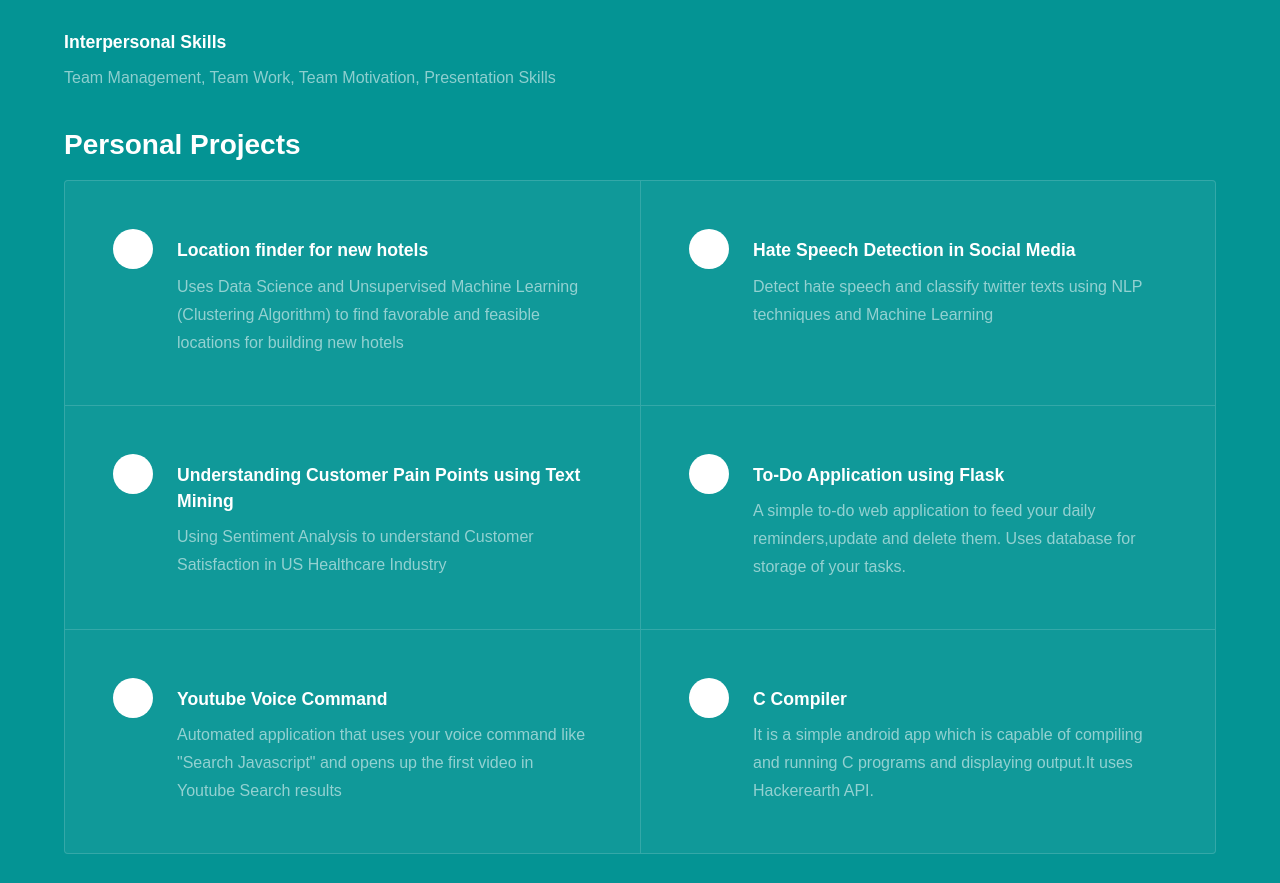
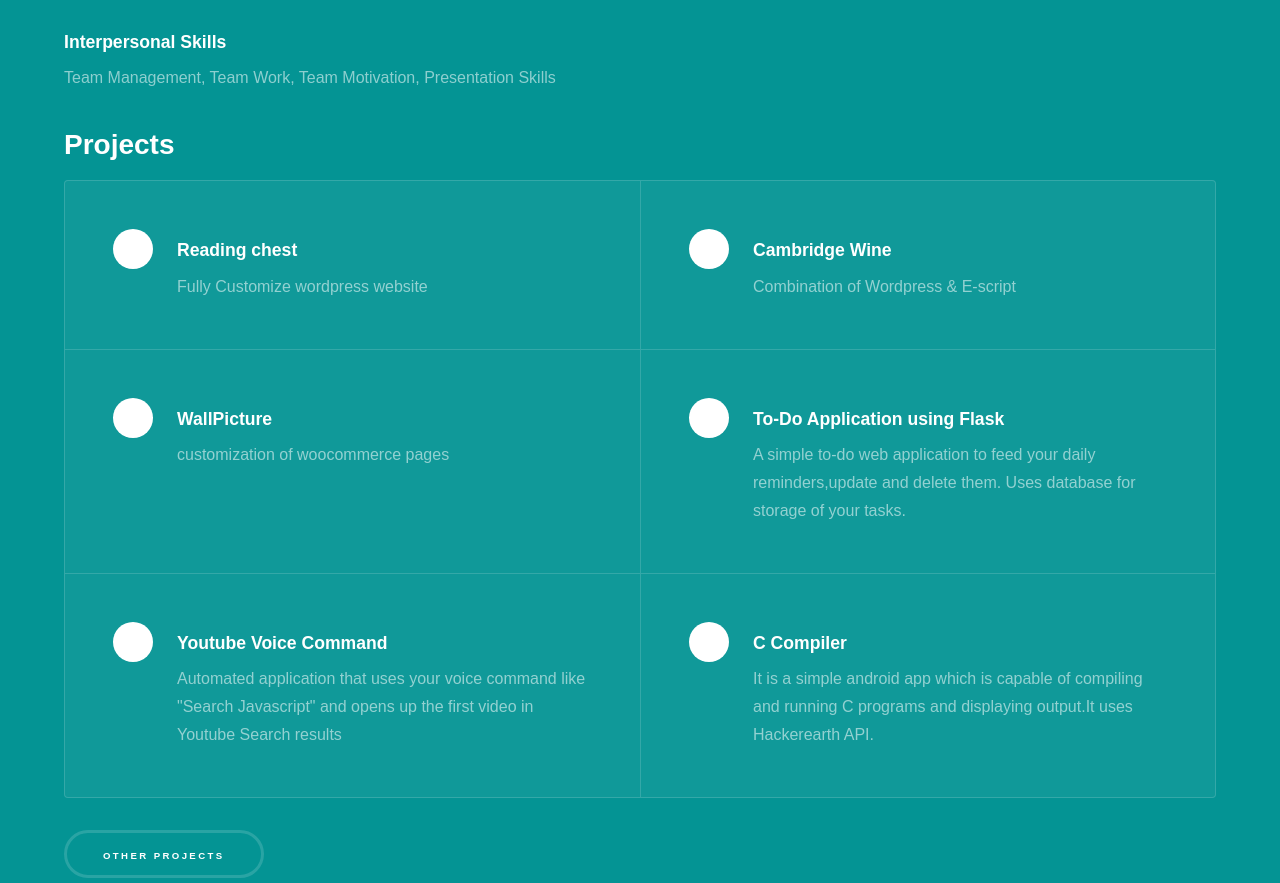
Before and after one commit to KrishnaGondaliya-dev/portfolio, a plain HTML site: page index.html in a window 1280 px wide. Shown: the part 1362-2245 px from the top of the page. Drawn offline with Linux system fonts and the light colour scheme; files whose address does not match are found by name.

Commit message:
Update index.html

```diff
--- a/index.html
+++ b/index.html
@@ -73,23 +73,23 @@
 							<h3>Interpersonal Skills</h3> <p>Team Management, Team Work, Team Motivation, Presentation Skills</p>
 							</div>
 
-							<h2>Personal Projects</h2>
+							<h2>Projects</h2>
 
 							<div class="features">
 								<section>
 									<span class="icon solid major fa-code"></span>
-									<a href="https://github.com/NakulLakhotia/Location-finder-for-new-hotels" target="_blank"><h3>Location finder for new hotels</h3></a>
-									<p>Uses Data Science and Unsupervised Machine Learning (Clustering Algorithm) to find favorable and feasible locations for building new hotels</p>
+									<a href="https://readingchest.w3staging.co.uk/" target="_blank"><h3>Reading chest</h3></a>
+									<p>Fully Customize wordpress website</p>
 								</section>
 								<section>
 									<span class="icon solid major fa-code"></span>
-									<a href="https://github.com/NakulLakhotia/Hate-Speech-Detection-in-Social-Media-using-Python" target="_blank"><h3>Hate Speech Detection in Social Media</h3></a>
-									<p>Detect hate speech and classify twitter texts using NLP techniques and Machine Learning</p>
+									<a href="https://cambridgewineweb.corbyfellas.com/" target="_blank"><h3>Cambridge Wine</h3></a>
+									<p>Combination of Wordpress & E-script</p>
 								</section>
 								<section>
 									<span class="icon solid major fa-code"></span>
-									<a href="https://github.com/NakulLakhotia/Understanding-Customer-Pain-Points-Using-Text-Mining" target="_blank"><h3>Understanding Customer Pain Points using Text Mining</h3></a>
-									<p>Using Sentiment Analysis to understand Customer Satisfaction in US Healthcare Industry</p>
+									<a href="http://wallpictureart.flywheelsites.com" target="_blank"><h3>WallPicture</h3></a>
+									<p>customization of woocommerce pages</p>
 								</section>
 
 								<section>
```
